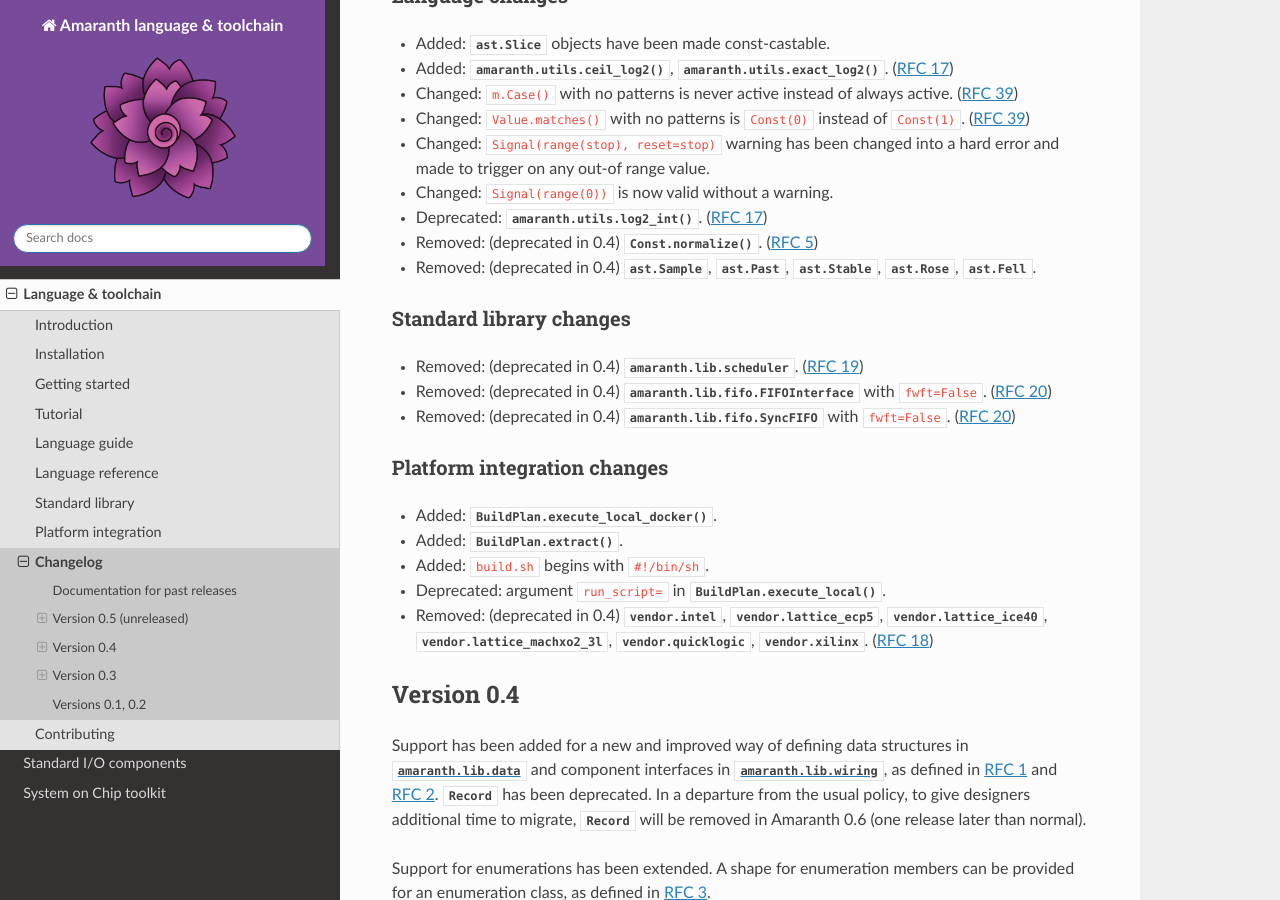
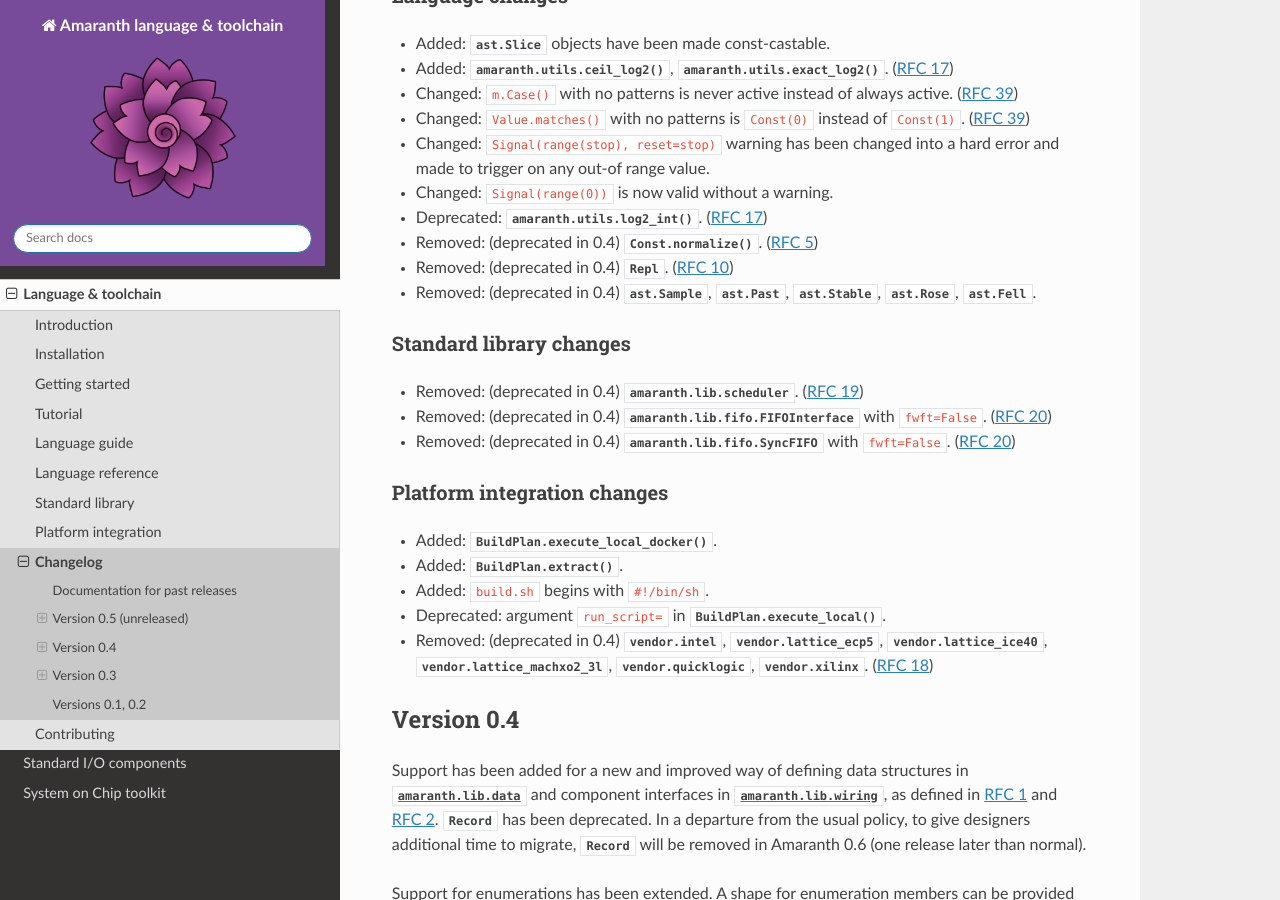
Before and after one commit to amaranth-lang/amaranth, a Sphinx documentation site: the page built from docs/changes.rst, in a window 1280 px wide and 900 px high, scrolled down 900 px. Built offline with Sphinx 7.4.7 and the Read the Docs theme 2.0.0, drawn with Linux system fonts in a browser that asks for light colours; pages that are not in the unit, such as notebooks, are missing from menus; the version number could not be read and is left out.

Commit message:
docs/changes: mention removal of `Repl`.

```diff
--- a/docs/changes.rst
+++ b/docs/changes.rst
@@ -54,6 +54,7 @@ Language changes
 * Changed: ``Signal(range(0))`` is now valid without a warning.
 * Deprecated: :func:`amaranth.utils.log2_int`. (`RFC 17`_)
 * Removed: (deprecated in 0.4) :meth:`Const.normalize`. (`RFC 5`_)
+* Removed: (deprecated in 0.4) :class:`Repl`. (`RFC 10`_)
 * Removed: (deprecated in 0.4) :class:`ast.Sample`, :class:`ast.Past`, :class:`ast.Stable`, :class:`ast.Rose`, :class:`ast.Fell`.
 
 
```
